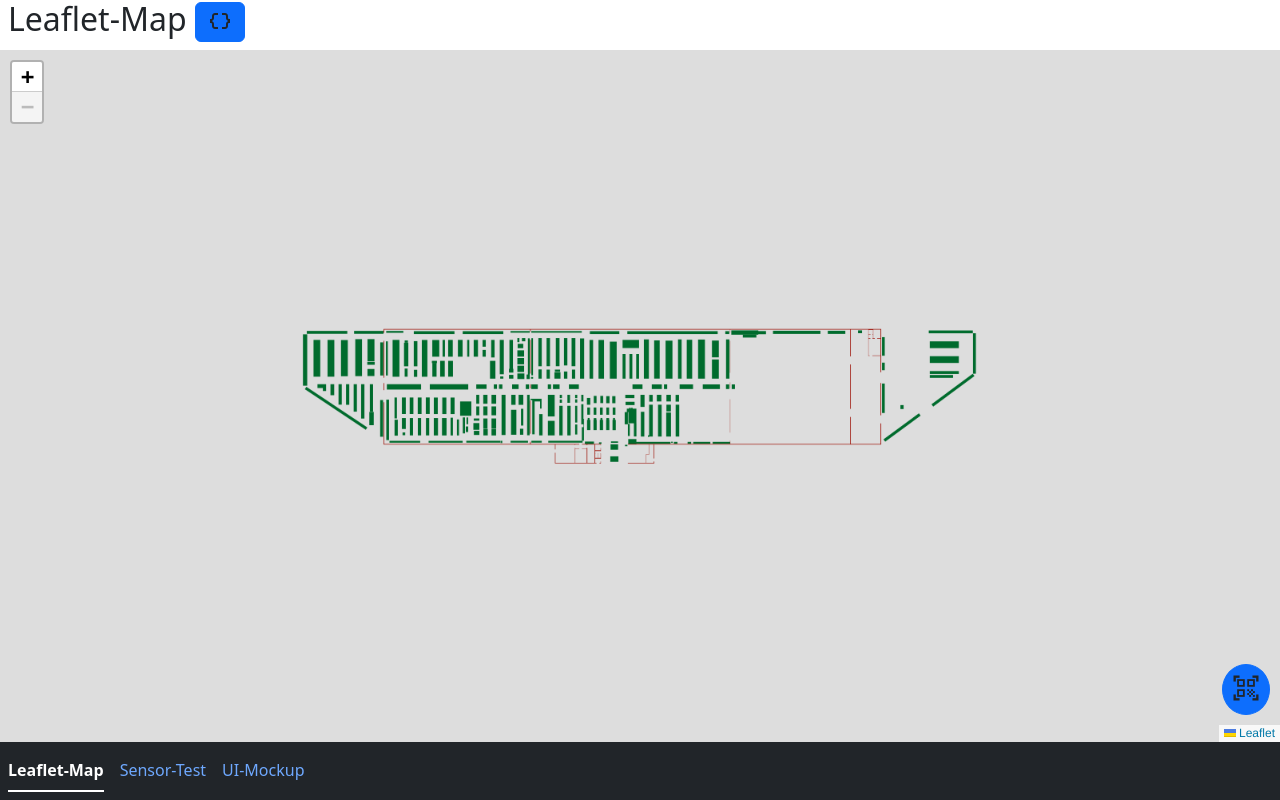
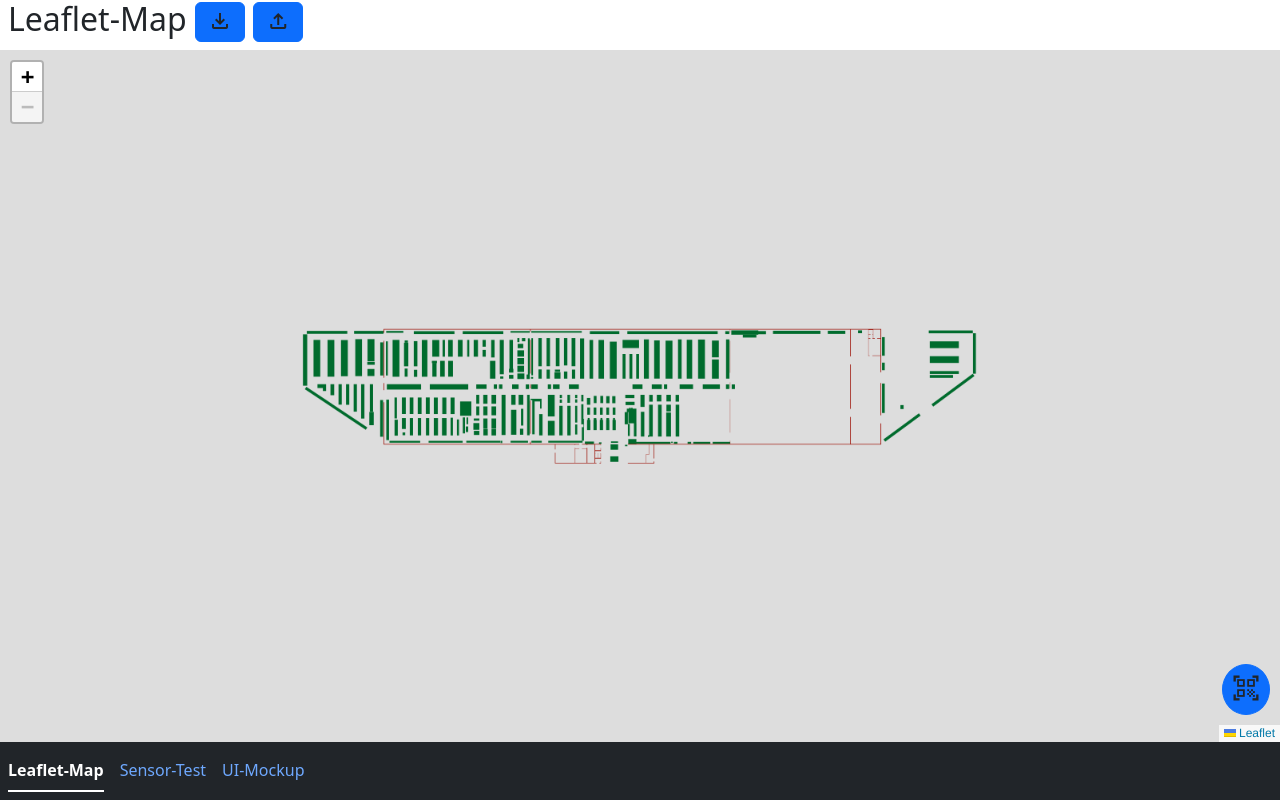
Before and after one commit to danielgilbers/indoor-navigation, a plain HTML site: page index.html in a window 1280 px wide. Drawn offline with nearby package versions, Linux system fonts and the light colour scheme.

Commit message:
add json download and upload buttons

```diff
--- a/index.html
+++ b/index.html
@@ -20,8 +20,11 @@
             <div class="tab-pane fade d-flex flex-column flex-grow-1 show active" id="nav-leaflet" role="tabpanel"
                 aria-labelledby="nav-leaflet-tab" tabindex="0">
                 <h2 class="px-2">Leaflet-Map
-                    <button class="btn btn-primary text-dark lh-1" type="button" id="code">
-                        <span class="material-symbols-outlined">data_object</span>
+                    <button class="btn btn-primary text-dark lh-1" type="button" id="download">
+                        <span class="material-symbols-outlined">download</span>
+                    </button>
+                    <button class="btn btn-primary text-dark lh-1" type="button" id="upload">
+                        <span class="material-symbols-outlined">upload</span>
                     </button>
                 </h2>
                 <div class="flex-grow-1" id="map"></div>
--- a/js/map.js
+++ b/js/map.js
@@ -88,8 +88,8 @@ function clickOnEdge (e) {
   edge = e.target
 }
 // Save Graph as JSON
-const code = document.getElementById('code')
-code.addEventListener('click', createJSON)
+const download = document.getElementById('download')
+download.addEventListener('click', createJSON)
 
 function createJSON() {
   const json = JSON.stringify(nodes)
```
